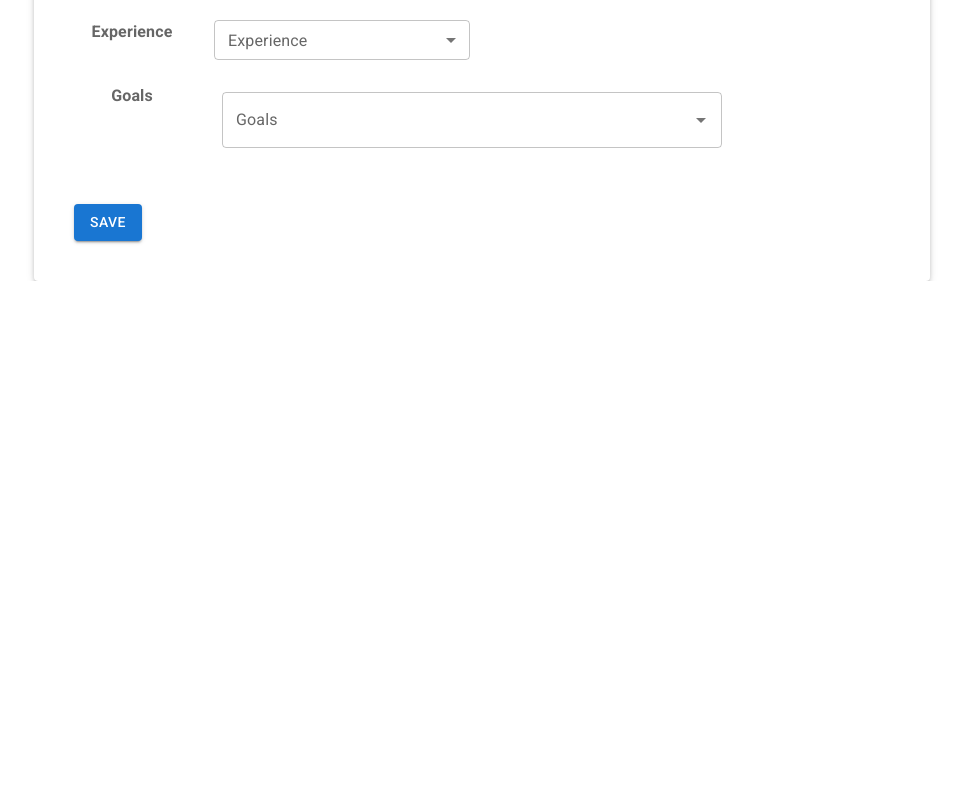
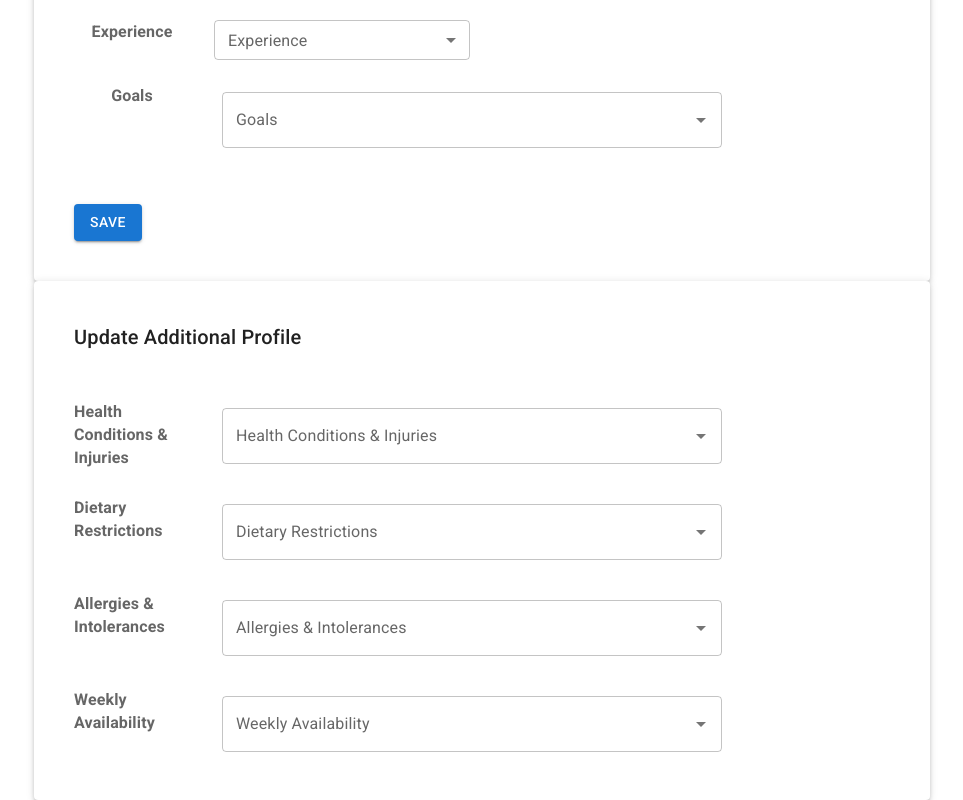
Before and after one commit to jakji93/airon-fitness, a React (Create React App) app in the folder client/: page /profile in a window 1280 px wide. Shown: the part 714-1514 px from the top of the page, without its empty margins (158-1121 px from the left). Before the commit the page ends 995 px from the top, so only its background shows below. Built offline with nearby package versions, Linux system fonts and the light colour scheme.

Commit message:
feat: Created additional profile info form with multi-select inputs

```diff
--- /dev/null
+++ b/client/src/components/Profile/AdditionalInfoForm.jsx
@@ -0,0 +1,143 @@
+import React, { useState } from 'react';
+
+import Form from './Forms/Form';
+import FormMultiSelect from './Forms/FormMultiSelect';
+
+const healthConditionsAndInjuriesOptions = [
+  'Heart disease',
+  'Asthma',
+  'Diabetes',
+  'High blood pressure',
+  'Arthritis',
+  'Osteoporosis',
+  'Pregnancy',
+  'Obesity',
+  'Chronic pain',
+  'Anxiety or depression',
+  'Joint injuries (e.g., sprains, strains)',
+  'Back pain',
+  'Knee pain',
+  'Shoulder impingement',
+  'Tendonitis',
+  'Rotator cuff injury',
+  'Plantar fasciitis',
+  'Carpal tunnel syndrome',
+  'Sports-related concussions',
+  'Hamstring strain',
+  'Shin splints',
+  'IT band syndrome',
+  'Golfer\'s elbow',
+  'Tennis elbow',
+  'Pulled muscles',
+];
+
+const dietaryRestrictionsOptions = [
+  'Vegetarian',
+  'Vegan',
+  'Gluten-free',
+  'Dairy-free',
+  'Nut-free',
+  'Shellfish-free',
+  'Pescatarian',
+  'Kosher',
+  'Halal',
+  'Low-carb',
+  'Low-fat',
+  'Sugar-free',
+  'Paleo',
+  'Whole30',
+  'FODMAP',
+];
+
+const allergiesIntolerancesOptions = [
+  'Milk',
+  'Eggs',
+  'Peanuts',
+  'Tree nuts',
+  'Wheat',
+  'Soy',
+  'Fish',
+  'Shellfish',
+  'Sesame seeds',
+  'Barley',
+  'Rye',
+  'Oats',
+  'Lactose',
+  'Sulphites',
+  'Almonds',
+  'Cashews',
+  'Walnuts',
+  'Pecans',
+  'Hazelnuts',
+  'Pistachios',
+  'Brazil nuts',
+  'Macadamia nuts',
+  'Soybeans',
+  'Eggs',
+  'Sesame seeds',
+];
+
+const weeklyAvailabilityOptions = ['Sunday', 'Monday', 'Tuesday', 'Wednesday', 'Thursday', 'Friday', 'Saturday'];
+
+export default function AdditionalInfoForm() {
+  const [healthConditionsAndInjuries, setHealthConditionsAndInjuries] = useState([]);
+  const [dietaryRestrictions, setDietaryRestrictions] = useState([]);
+  const [allergiesIntolerances, setAllergiesIntolerances] = useState([]);
+  const [weeklyAvailability, setWeeklyAvailability] = useState([]);
+
+  const clear = () => {
+    setHealthConditionsAndInjuries([]);
+    setDietaryRestrictions([]);
+    setAllergiesIntolerances([]);
+    setWeeklyAvailability([]);
+  };
+
+  const handleSubmit = (event) => {
+    event.preventDefault();
+    console.log({
+      'healthConditionsAndInjuries: ': healthConditionsAndInjuries,
+      'dietaryRestrictions: ': dietaryRestrictions,
+      'allergiesIntolerances: ': allergiesIntolerances,
+      'workoutDayOfWeek: ': weeklyAvailability,
+
+    });
+
+    clear();
+  };
+
+  return (
+    <Form
+      handleSubmit={handleSubmit}
+      formTitle="Update Additional Profile"
+    >
+      <FormMultiSelect
+        id="health-conditions-and-injuries"
+        label="Health Conditions & Injuries"
+        value={healthConditionsAndInjuries}
+        setValue={setHealthConditionsAndInjuries}
+        options={healthConditionsAndInjuriesOptions}
+      />
+      <FormMultiSelect
+        id="dietary-restrictions"
+        label="Dietary Restrictions"
+        value={dietaryRestrictions}
+        setValue={setDietaryRestrictions}
+        options={dietaryRestrictionsOptions}
+      />
+      <FormMultiSelect
+        id="allergies-intolerances"
+        label="Allergies & Intolerances"
+        value={allergiesIntolerances}
+        setValue={setAllergiesIntolerances}
+        options={allergiesIntolerancesOptions}
+      />
+      <FormMultiSelect
+        id="weekly-availability"
+        label="Weekly Availability"
+        value={weeklyAvailability}
+        setValue={setWeeklyAvailability}
+        options={weeklyAvailabilityOptions}
+      />
+    </Form>
+  );
+}
--- a/client/src/components/Profile/BasicInfoForm.jsx
+++ b/client/src/components/Profile/BasicInfoForm.jsx
@@ -11,6 +11,27 @@ import FormSelect from './Forms/FormSelect';
 import FormTextFieldInput from './Forms/FormTextFieldInput';
 import FormTextFieldWithRadio from './Forms/FormTextWithRadio';
 import { convertInchesToCm, convertLbToKg } from '../../util';
+
+const genderOptions = [
+  'Female',
+  'Male',
+  'Non-binary',
+  'Prefer not to say',
+  'Other',
+];
+
+const experienceOptions = [
+  'Beginner',
+  'Intermediate',
+  'Advanced',
+];
+
+const goalsOptions = [
+  'weight loss',
+  'muscle growth',
+  'endurance',
+  'overall health',
+];
 
 export default function BasicInfoForm() {
   const [firstName, setFirstName] = useState('');
@@ -48,27 +69,6 @@ export default function BasicInfoForm() {
 
     clear();
   };
-
-  const genderOptions = [
-    'Female',
-    'Male',
-    'Non-binary',
-    'Prefer not to say',
-    'Other',
-  ];
-
-  const experienceOptions = [
-    'Beginner',
-    'Intermediate',
-    'Advanced',
-  ];
-
-  const goalsOptions = [
-    'weight loss',
-    'muscle growth',
-    'endurance',
-    'overall health',
-  ];
 
   return (
     <Form
--- a/client/src/components/Profile/OptionalInfoForm.jsx
+++ /dev/null
@@ -1,2 +0,0 @@
-export default function BasicInfoForm() {
-}
--- a/client/src/pages/Profile.jsx
+++ b/client/src/pages/Profile.jsx
@@ -1,6 +1,7 @@
 import { Typography } from '@mui/material';
 import React from 'react';
 
+import AdditionalInfoForm from '../components/Profile/AdditionalInfoForm';
 import AvatarUpload from '../components/Profile/AvatarUpload';
 import BasicInfoForm from '../components/Profile/BasicInfoForm';
 
@@ -12,6 +13,7 @@ export default function Profile() {
       </Typography>
       <AvatarUpload />
       <BasicInfoForm />
+      <AdditionalInfoForm />
     </>
   );
 }
```
